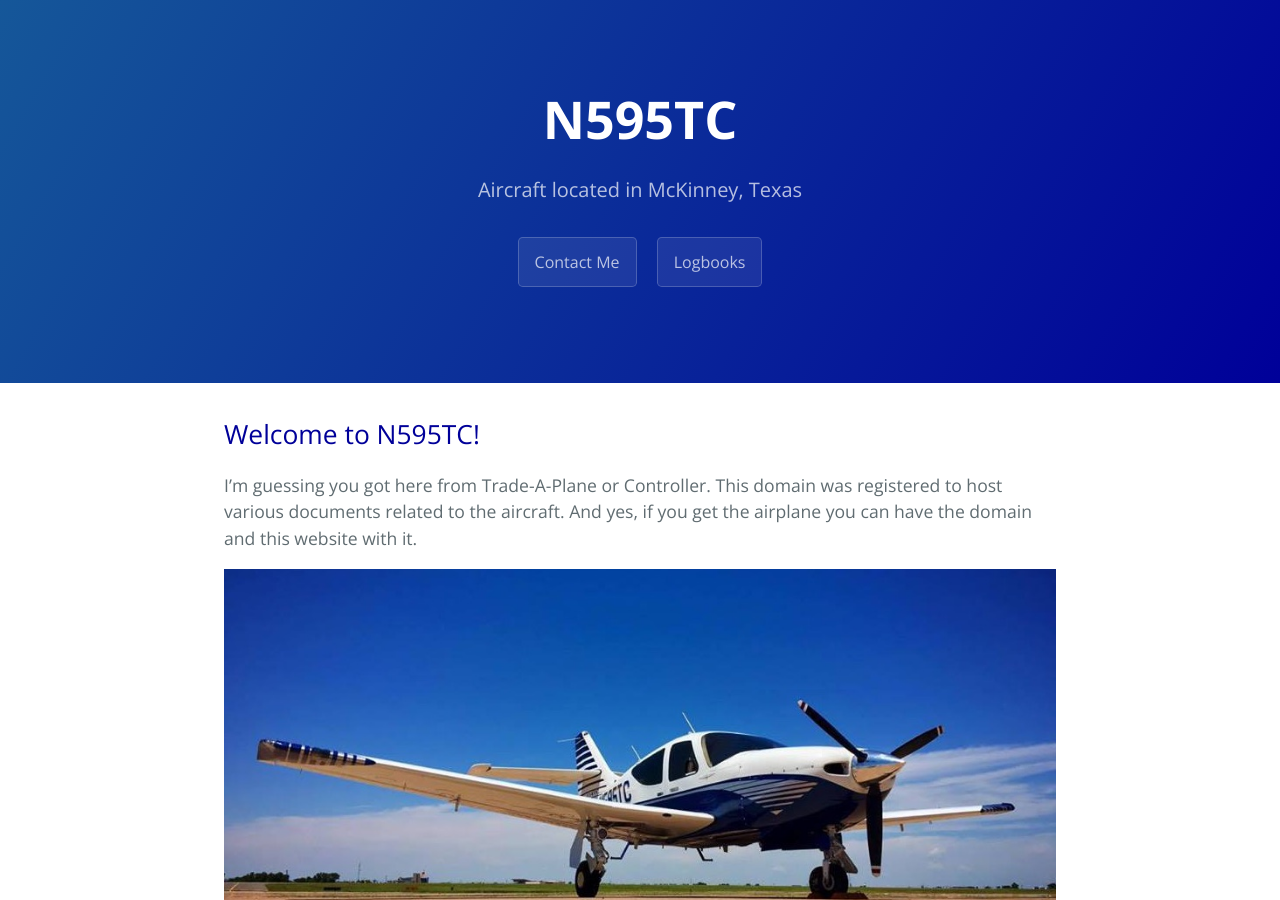
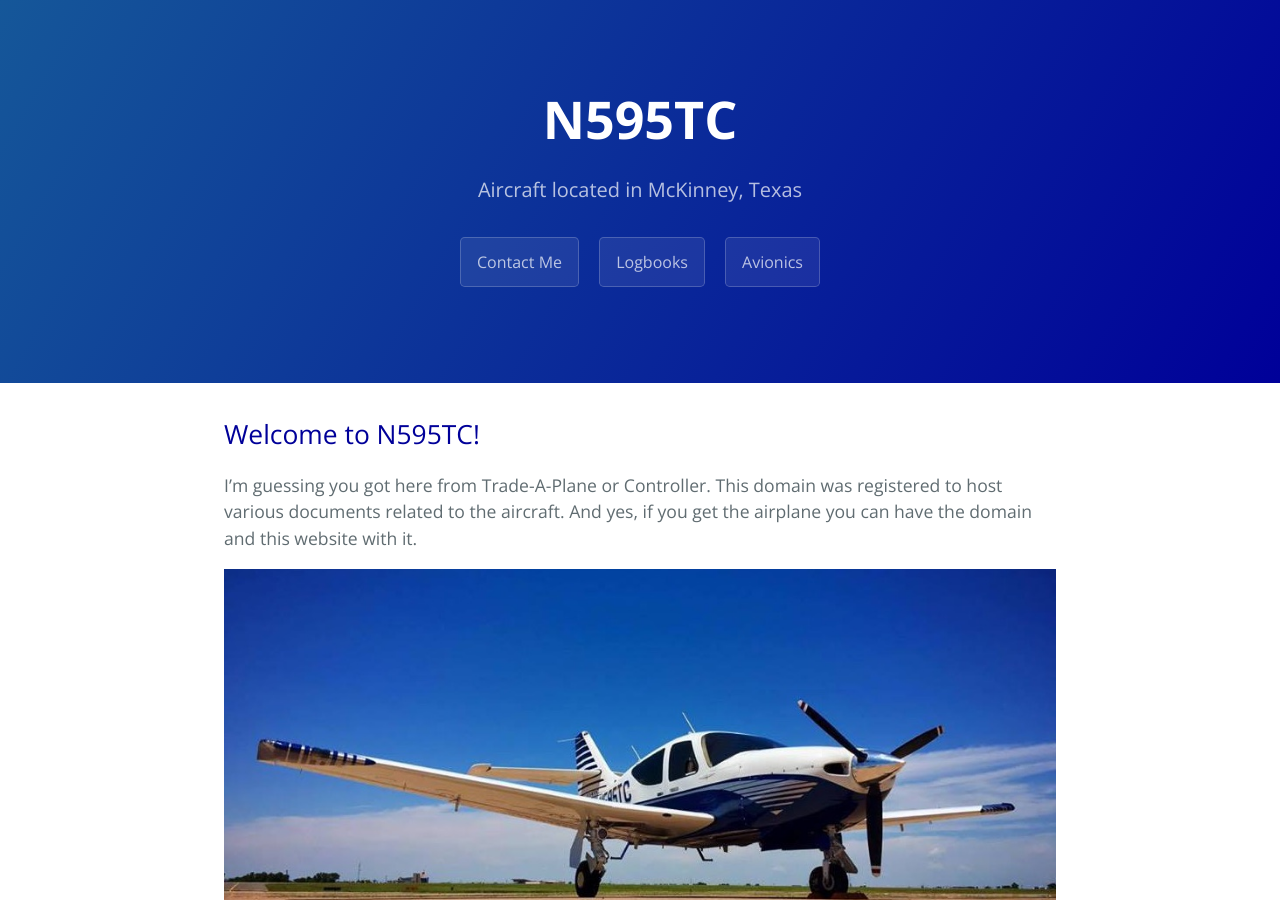
Before and after one commit to RNCTX/N595TC, a Jekyll site: the page built from index.md, in a window 1280 px wide and 900 px high. Built offline with Jekyll 4.4.1, drawn with Linux system fonts in a browser that asks for light colours; our own code applies the rules of GitHub Pages for plain Markdown files.

Commit message:
Update default.html

```diff
--- a/_layouts/default.html
+++ b/_layouts/default.html
@@ -17,6 +17,7 @@
         <a href="mailto:robertnclayton@gmail.com" class="btn">Contact Me</a>
       {% endif %}
         <a href="#logbooks" class="btn">Logbooks</a>
+        <a href="#panel" class="btn">Avionics</a>
     </section>
 
     <section class="main-content">
```
